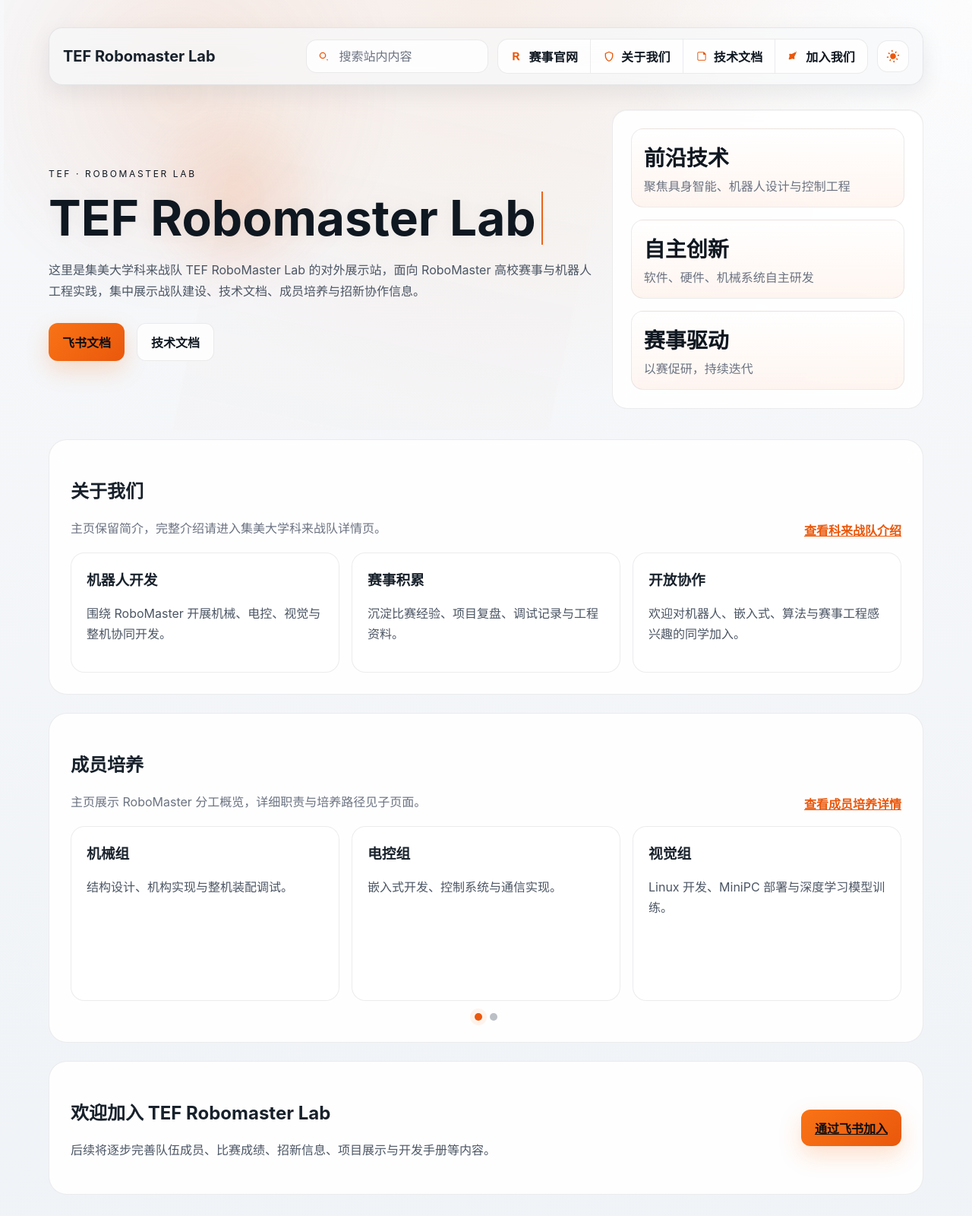
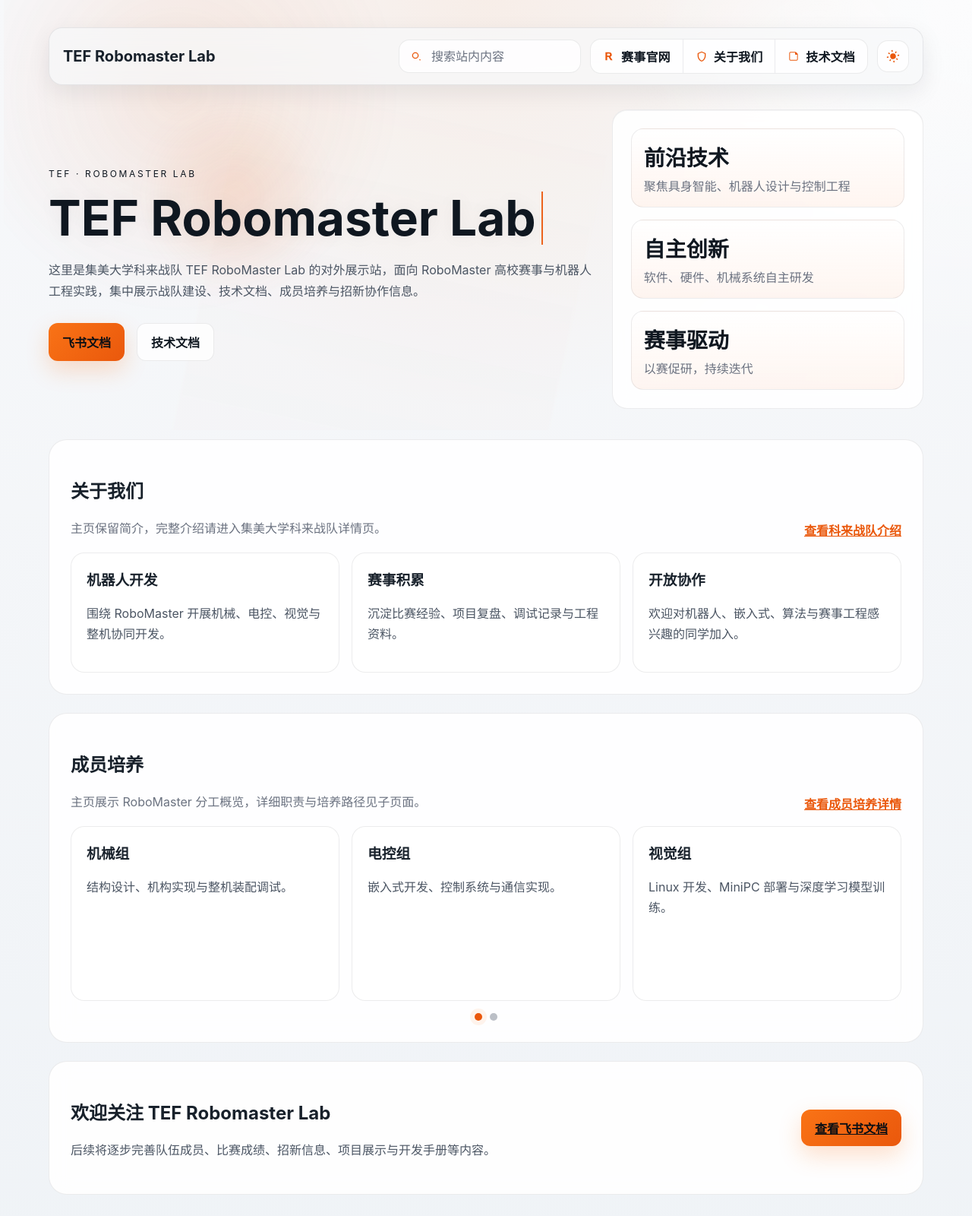
Before and after one commit to Szturin/robomaster-lab, an Astro site: page / in a window 1280 px wide. Shown: the top 1600 px of the page at 76% size. Built offline with nearby package versions, Linux system fonts and the light colour scheme; Astro itself is replaced by a stand-in of ours.

Commit message:
chore: auto publish site

```diff
--- a/src/pages/index.astro
+++ b/src/pages/index.astro
@@ -48,12 +48,6 @@ const highlights = [
 								<path fill="currentColor" d="M6 3.5A2.5 2.5 0 0 0 3.5 6v12A2.5 2.5 0 0 0 6 20.5h12a2.5 2.5 0 0 0 2.5-2.5V8.41a2.5 2.5 0 0 0-.73-1.77l-2.41-2.41A2.5 2.5 0 0 0 15.59 3.5H6Zm0 1.5h9v3a1 1 0 0 0 1 1h3v9a1 1 0 0 1-1 1H6a1 1 0 0 1-1-1V6a1 1 0 0 1 1-1Z" />
 							</svg>
 							<span>技术文档</span>
-						</a>
-						<a href={SITE_LINKS.feishuInvite} target="_blank" rel="noreferrer">
-							<svg viewBox="0 0 24 24" aria-hidden="true">
-								<path fill="currentColor" d="M19.45 4.44c-1.32-.83-3.75-.76-5.73.26L8.4 7.45 5.2 7.1a1.6 1.6 0 0 0-1.75 1.97l.7 2.75-1.53 4.6a1.65 1.65 0 0 0 2.09 2.08l4.56-1.55 2.76.7a1.6 1.6 0 0 0 1.96-1.74l-.35-3.23 2.75-5.3c1.02-1.98 1.09-4.4.26-5.74-.26-.42-.63-.78-1.2-1.14Z" />
-							</svg>
-							<span>加入我们</span>
 						</a>
 					</div>
 					<button type="button" class="theme-button nav-theme" data-theme-choice="system" aria-label="切换主题" title="切换主题">
@@ -152,10 +146,10 @@ const highlights = [
 
 			<section class="panel callout reveal-on-scroll">
 				<div>
-					<h2>欢迎加入 TEF Robomaster Lab</h2>
+					<h2>欢迎关注 TEF Robomaster Lab</h2>
 					<p>后续将逐步完善队伍成员、比赛成绩、招新信息、项目展示与开发手册等内容。</p>
 				</div>
-				<a class="primary" href={SITE_LINKS.feishuInvite} target="_blank" rel="noreferrer">通过飞书加入</a>
+				<a class="primary" href={SITE_LINKS.feishuWiki} target="_blank" rel="noreferrer">查看飞书文档</a>
 			</section>
 		</main>
 	</div>
```
